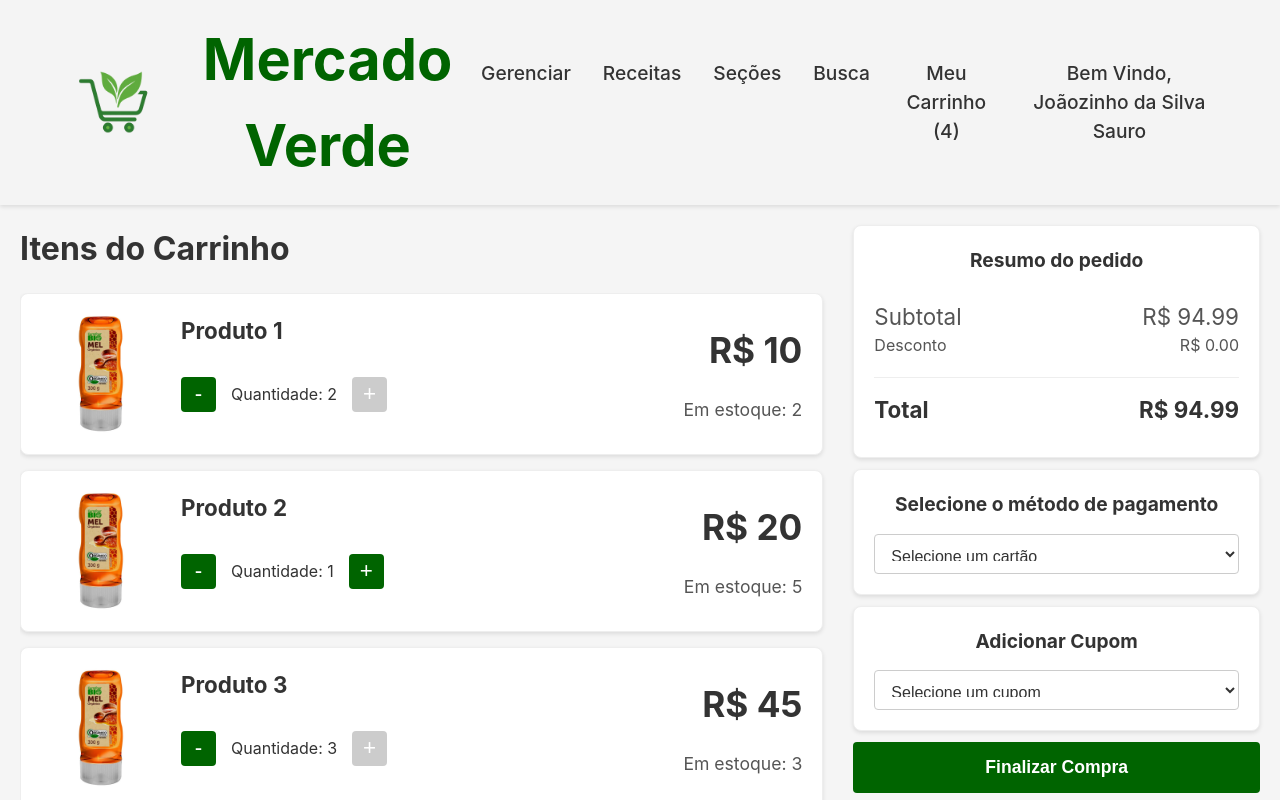
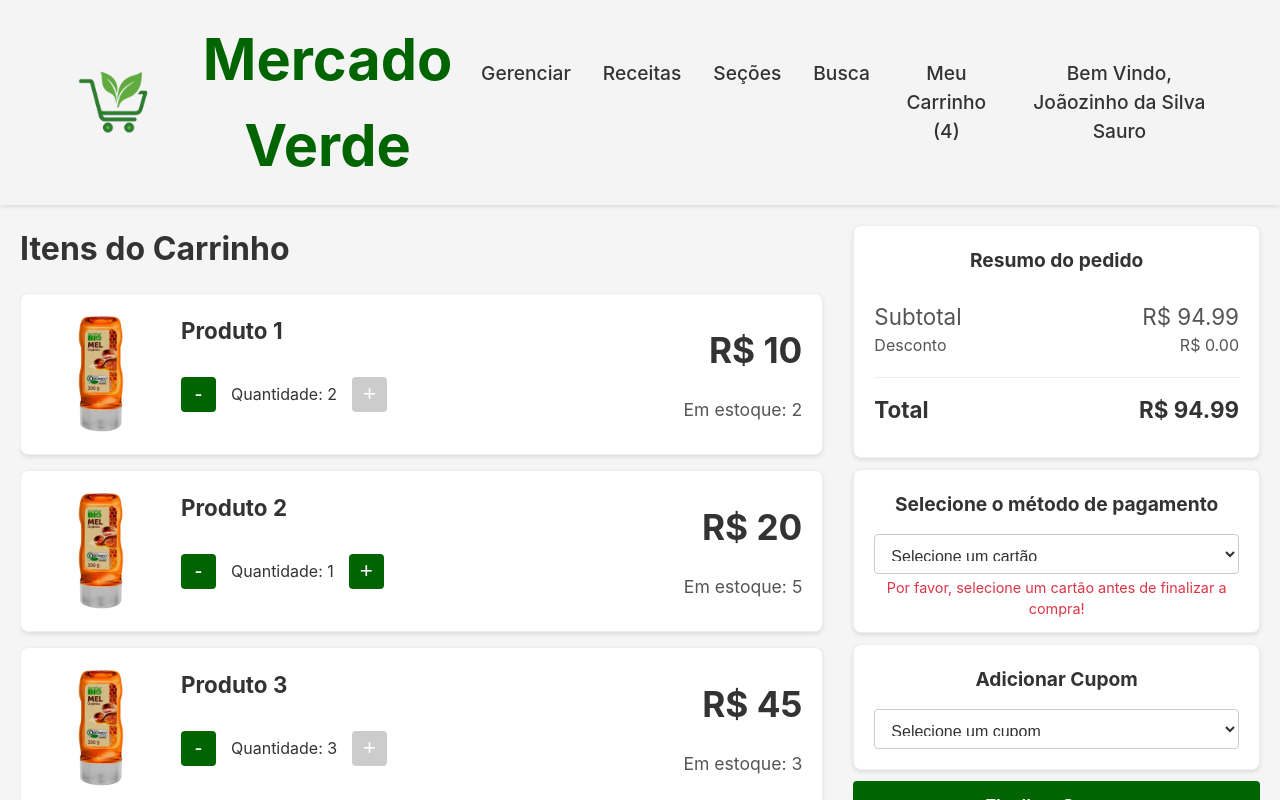
Before and after one commit to ArthurTRamos/Grocery-Store---Web-Project, a React (Create React App) app in the folder grocery-store-react/: page /cart in a window 1280 px wide. Both pictures are taken after a click on the button "Finalizar Compra". Shown: the top 800 px of the page. Built offline with nearby package versions, Linux system fonts and the light colour scheme.

Commit message:
add error handling for card selection and empty cart; update styles for error messages

```diff
--- a/grocery-store-react/src/components/cart/CardSelection.css
+++ b/grocery-store-react/src/components/cart/CardSelection.css
@@ -40,6 +40,13 @@
   padding: 8px;
 }
 
+.empty-cart-error {
+  color: #dc3545;
+  font-size: 0.9rem;
+  margin-top: 3px;
+  margin-bottom: -8px;
+}
+
 /* Responsive design */
 @media (max-width: 768px) {
   .cart-item-container {
--- a/grocery-store-react/src/components/cart/CardSelection.jsx
+++ b/grocery-store-react/src/components/cart/CardSelection.jsx
@@ -2,7 +2,7 @@ import React from "react";
 
 import "./CardSelection.css";
 
-function CardSelection({ paymentMethods, onCardSelect }) {
+function CardSelection({ paymentMethods, onCardSelect, cardError }) {
   return (
     <div className="card-selection-container">
       <h3>Selecione o método de pagamento</h3>
@@ -18,6 +18,7 @@ function CardSelection({ paymentMethods, onCardSelect }) {
           </option>
         ))}
       </select>
+      {cardError && <p className="card-error">{cardError}</p>}
     </div>
   );
 }
--- a/grocery-store-react/src/components/cart/CartPage.css
+++ b/grocery-store-react/src/components/cart/CartPage.css
@@ -2,6 +2,13 @@
   margin: 0;
   padding: 0;
   box-sizing: border-box;
+}
+
+.card-error {
+  color: #dc3545;
+  font-size: 0.9rem;
+  margin-top: 3px;
+  margin-bottom: -8px;
 }
 
 .cart-page-container {
--- a/grocery-store-react/src/components/cart/CartPage.jsx
+++ b/grocery-store-react/src/components/cart/CartPage.jsx
@@ -21,6 +21,9 @@ function CartPage({
   const [total, setTotal] = useState(0);
   const [selectedCard, setSelectedCard] = useState("");
   const [selectedCoupon, setSelectedCoupon] = useState("");
+  //Errors
+  const [cardError, setCardError] = useState("");
+  const [emptyCartError, setEmptyCartError] = useState("");
 
   const navigate = useNavigate();
 
@@ -61,20 +64,23 @@ function CartPage({
     };
 
     calculateSubtotalDiscount();
+    setEmptyCartError("");
   }, [cartData, coupons, productData, selectedCoupon, userCoupons]);
 
   const handleFinish = () => {
-    if (!selectedCard) {
-      alert("Por favor, selecione um cartão antes de finalizar a compra!");
-      return;
-    }
-
     if (!total) {
-      alert(
+      setEmptyCartError(
         "Por favor, adicione ao menos um item antes de finalizar a compra!"
       );
       return;
     }
+    setEmptyCartError(""); // Clear error when items are present
+
+    if (!selectedCard) {
+      setCardError("Por favor, selecione um cartão antes de finalizar a compra!");
+      return;
+    }
+    setCardError(""); // Clear error when card is selected
 
     const updatedProductData = productData.map((product) => {
       const cartItem = cartData.find((item) => item.id === product.id);
@@ -164,8 +170,13 @@ function CartPage({
         </div>
         <CardSelection
           paymentMethods={paymentMethods}
-          onCardSelect={setSelectedCard}
+          onCardSelect={(card) => {
+            setSelectedCard(card);
+            setCardError(""); // Clear error when card is selected
+          }}
+          cardError={cardError}
         />
+
         <CouponSelection
           coupons={userCoupons}
           onCouponSelect={setSelectedCoupon}
@@ -177,6 +188,7 @@ function CartPage({
           >
             Finalizar Compra
           </button>
+          {emptyCartError && <p className="empty-cart-error">{emptyCartError}</p>}
         </div>
       </div>
     </div>
```
